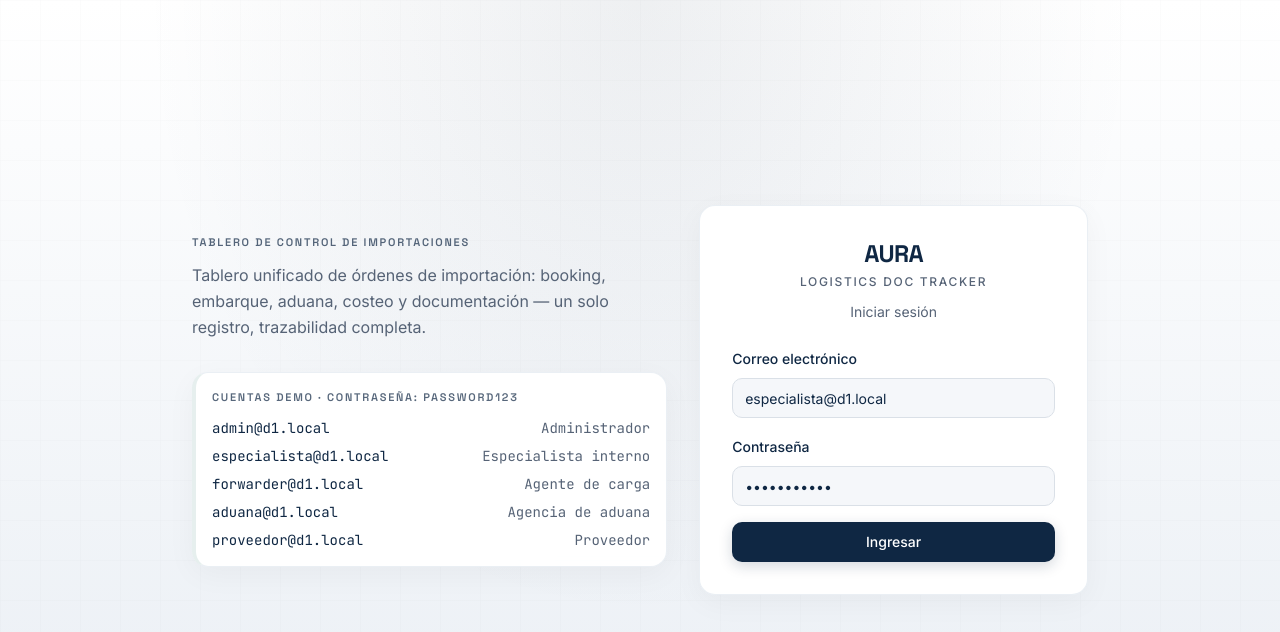
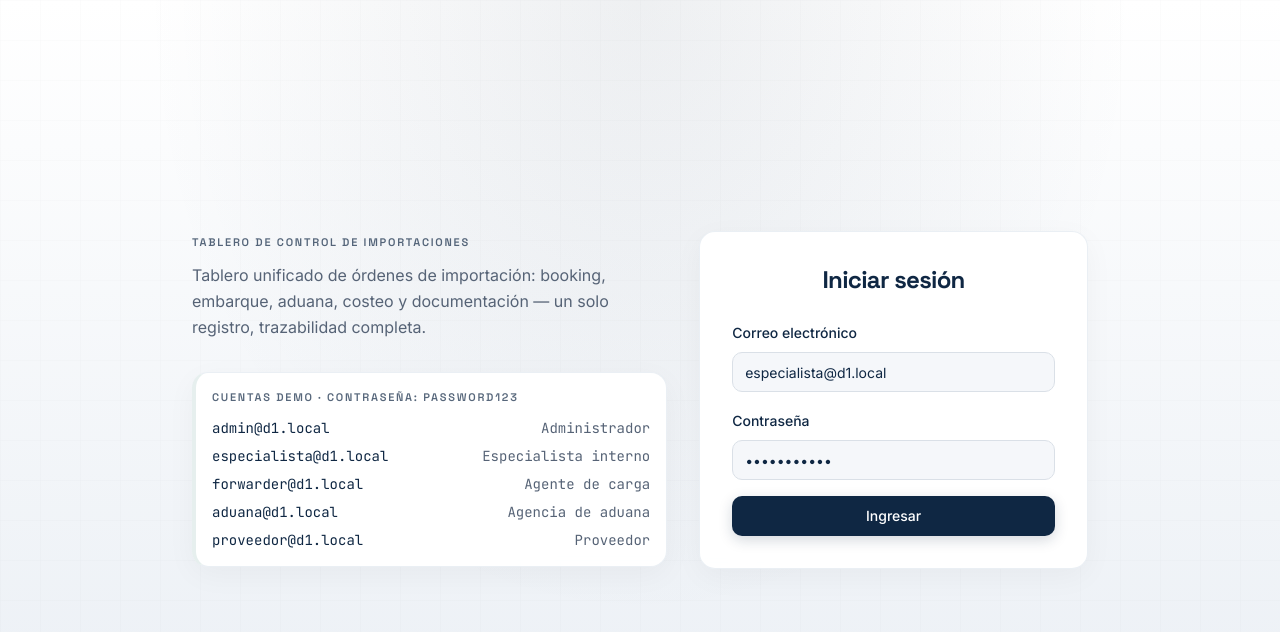
Before and after one commit to cguzman07/d1-ecosystem, a Next.js app: page /login in a window 1280 px wide. Shown: the top 632 px of the page. Built offline with nearby package versions, Linux system fonts and the light colour scheme.

Commit message:
Remove AURA branding from login card

```diff
--- a/src/app/login/page.tsx
+++ b/src/app/login/page.tsx
@@ -95,12 +95,8 @@ export default function LoginPage() {
         <div className="board-panel p-6 sm:p-8">
           <div className="mb-6 flex flex-col items-center text-center">
             <p className="font-display text-2xl font-bold tracking-[-0.03em] text-foreground">
-              AURA
+              Iniciar sesión
             </p>
-            <p className="mt-1 text-xs font-medium uppercase tracking-[0.14em] text-muted-foreground">
-              Logistics Doc Tracker
-            </p>
-            <p className="mt-3 text-sm text-muted-foreground">Iniciar sesión</p>
           </div>
 
           <form onSubmit={onSubmit} className="space-y-4">
```
